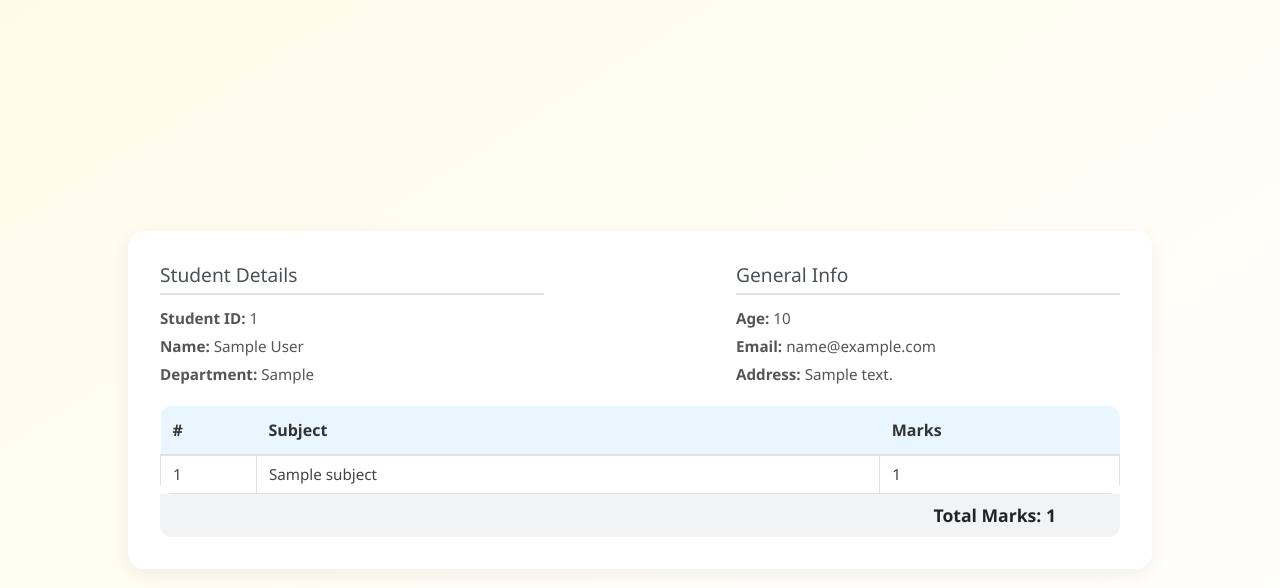
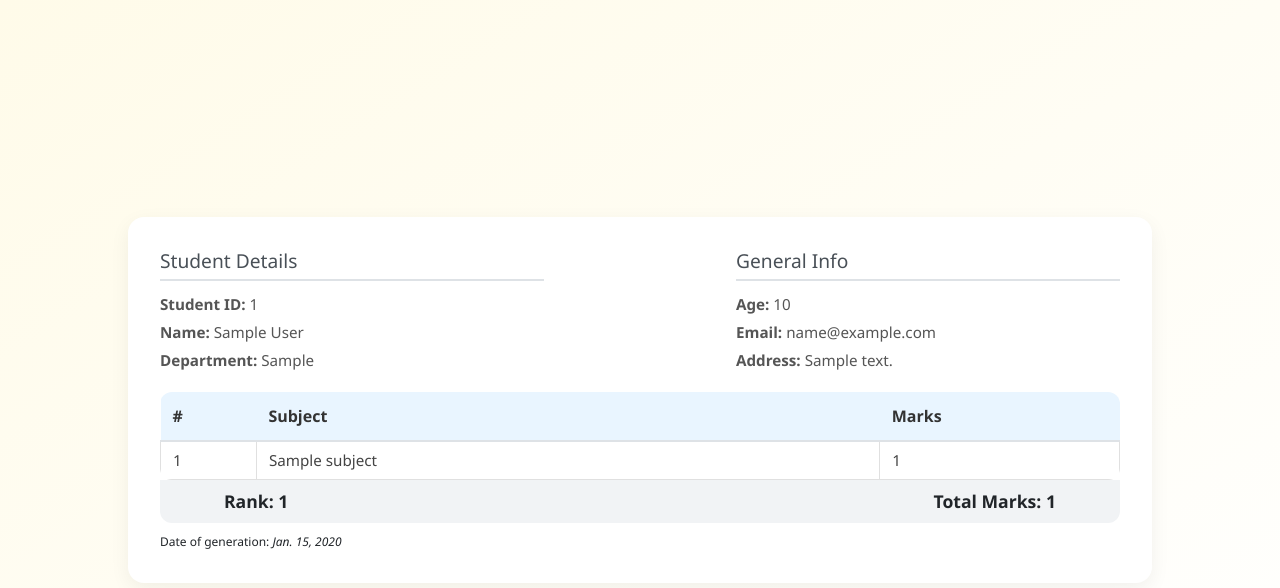
Before and after one commit to kartiksharma0047/Report-Card-Project, a Django app: page //result/1 in a window 1280 px wide. Shown: the top 588 px of the page. Run offline with Django 5.2, Linux system fonts and the light colour scheme; tables that the repository leaves empty hold one stand-in row (values such as "Sample post").

Commit message:
Complex ORM

```diff
--- a/core/Report/models.py
+++ b/core/Report/models.py
@@ -50,3 +50,11 @@ class SubjectMarks(models.Model):
 
     def __str__(self)->str:
         return f"{self.student.name} {self.subject.subject_name}"
+
+class ReportCard(models.Model):
+    student=models.ForeignKey(Student,related_name="studentreportcard",on_delete=models.CASCADE)
+    student_rank=models.IntegerField()
+    date_report_generation=models.DateField(auto_now_add=True)
+
+    class Meta:
+        unique_together=['student_rank','date_report_generation']
--- a/core/Report/templates/Pages/student_Result.html
+++ b/core/Report/templates/Pages/student_Result.html
@@ -1,5 +1,4 @@
-{% extends "base.html" %}
-{% block start %}
+{% extends "base.html" %} {% block start %}
 
 <style>
   .result-container {
@@ -70,13 +69,28 @@
   .total-marks {
     text-align: right;
     margin-top: 0rem;
+    color: #212529;
+    background-color: #f1f3f5;
+    padding: 0.5rem 4rem;
+    display: flex;
+    align-items: center;
+    justify-content: space-between;
+    border-radius: 0 0 12px 12px;
+  }
+  .total-marks p {
     font-weight: 600;
     font-size: 1.1rem;
-    color: #212529;
-    background-color: #f1f3f5;
-    padding: 0.5rem;
-    padding-right: 4rem;
-    border-radius: 0 0 12px 12px;
+    margin: 0;
+    padding: 0;
+  }
+  .footer-DOG{
+    margin: 0;
+    padding: 0;
+  }
+  .footer-DOG p{
+    margin: 0;
+    padding: 10px 0 0 0;
+    font-size: 12px;
   }
 
   @media screen and (max-width: 768px) {
@@ -95,9 +109,13 @@
   <div class="info-header">
     <div class="info-box">
       <h5>Student Details</h5>
-      <p><strong>Student ID:</strong> {{ Data.0.student.student_id.student_id }}</p>
+      <p>
+        <strong>Student ID:</strong> {{ Data.0.student.student_id.student_id }}
+      </p>
       <p><strong>Name:</strong> {{ Data.0.student.name }}</p>
-      <p><strong>Department:</strong> {{ Data.0.student.department.department }}</p>
+      <p>
+        <strong>Department:</strong> {{ Data.0.student.department.department }}
+      </p>
     </div>
     <div class="info-box">
       <h5>General Info</h5>
@@ -128,8 +146,13 @@
     </table>
   </div>
 
-  <div class="total-marks">Total Marks: {{ total_marks.total_marks }}</div>
-
+  <div class="total-marks">
+    <p>Rank: {{Data.first.student.studentreportcard.first.student_rank}}</p>
+    <p>Total Marks: {{ total_marks.total_marks }}</p>
+  </div>
+  <div class="footer-DOG">
+    <p>Date of generation: <i>{{Data.first.student.studentreportcard.first.date_report_generation}}</i></p>
+  </div>
   {% else %}
   <div class="alert alert-warning text-center">
     No result data found for this student.
--- a/core/Report/views.py
+++ b/core/Report/views.py
@@ -25,7 +25,10 @@ def get_students(request):
     return render(request, './Pages/student.html', context={'Data': page_obj})
 
 # Here Details of a user
+from .seed import generate_report_card
 def showResult(request,student_id):
+    # Don't use this function use it once you have to seed the report card data
+    # generate_report_card()
     querySet= SubjectMarks.objects.filter(student__student_id__student_id=student_id)
     total_marks = querySet.aggregate(total_marks=Sum('marks'))
     return render(request,"./Pages/student_Result.html",context={"Data":querySet,"total_marks":total_marks})
```
Also changed, not shown: core/Report/admin.py (+12 -0 lines), core/Report/seed.py (+12 -0 lines), core/Report/migrations/0002_reportcard.py (added), core/Report/migrations/0003_alter_reportcard_date_report_generation_and_more.py (added).
